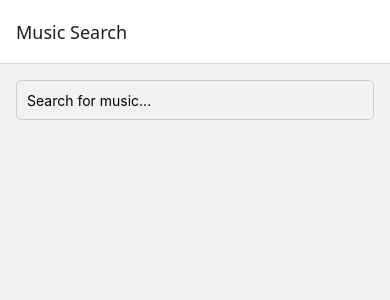
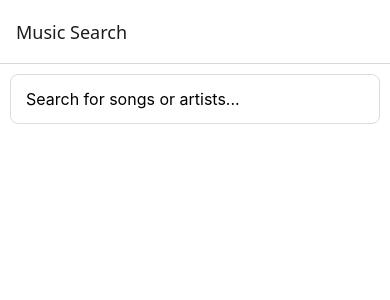
Before and after one commit to calanuzao/musicplayer, a React Native app: screen /Search in a window 390 px wide. Shown: the top 300 px of the page. Built offline with nearby package versions, Linux system fonts and the light colour scheme.

Commit message:
feat: implement music search with Spotify API integration

```diff
--- a/App.tsx
+++ b/App.tsx
@@ -4,13 +4,14 @@ import React from 'react';
 import { SafeAreaProvider } from 'react-native-safe-area-context';
 import { GestureHandlerRootView } from 'react-native-gesture-handler';
 import { NavigationContainer } from '@react-navigation/native';
-import { createStackNavigator } from '@react-navigation/stack';
-import SearchScreen from './src/screens/searchscreen';
-import DetailsScreen from './src/screens/detailscreen';
+import { createNativeStackNavigator } from '@react-navigation/native-stack';
+import SearchScreen from './src/screens/SearchScreen';
+import DetailsScreen from './src/screens/DetailsScreen';
+import { RootStackParamList } from './src/navigation/types';
 
-const Stack = createStackNavigator();
+const Stack = createNativeStackNavigator<RootStackParamList>();
 
-const App = () => {
+function App(): React.JSX.Element {
     return (
         <GestureHandlerRootView style={{ flex: 1 }}>
             <SafeAreaProvider>
@@ -35,6 +36,6 @@ const App = () => {
             </SafeAreaProvider>
         </GestureHandlerRootView>
     );
-};
+}
 
 export default App;
--- a/babel.config.js
+++ b/babel.config.js
@@ -1,3 +1,6 @@
 module.exports = {
   presets: ['module:@react-native/babel-preset'],
+  plugins: [
+    ['module:react-native-dotenv'],
+  ],
 };
--- a/package.json
+++ b/package.json
@@ -12,10 +12,13 @@
   "dependencies": {
     "@react-native-community/masked-view": "^0.1.11",
     "@react-navigation/native": "^7.0.14",
+    "@react-navigation/native-stack": "^7.2.0",
     "@react-navigation/stack": "^7.1.1",
     "axios": "^1.7.9",
+    "buffer": "^6.0.3",
     "react": "18.3.1",
     "react-native": "0.76.6",
+    "react-native-dotenv": "^3.4.11",
     "react-native-gesture-handler": "^2.22.0",
     "react-native-reanimated": "^3.6.1",
     "react-native-safe-area-context": "^4.14.1",
--- /dev/null
+++ b/src/navigation/types.ts
@@ -0,0 +1,11 @@
+// navigation types file
+
+import { Track } from '../types/music';
+import type { NativeStackScreenProps } from '@react-navigation/native-stack';
+
+export type RootStackParamList = {
+  Search: undefined;
+  Details: { track: Track };
+};
+
+export type RootStackScreenProps<T extends keyof RootStackParamList> = NativeStackScreenProps<RootStackParamList, T>;
--- a/src/screens/detailscreen.tsx
+++ b/src/screens/DetailsScreen.tsx
@@ -2,26 +2,30 @@
 import React from 'react';
 import { View, Text, Button, StyleSheet } from 'react-native';
 import Sound from 'react-native-sound';
-import { Track } from '../types/musictypes';
+import { RootStackScreenProps } from '../navigation/types';
 
-const DetailsScreen = ({ route }) => {
+const DetailsScreen: React.FC<RootStackScreenProps<'Details'>> = ({ route }) => {
     const { track } = route.params;
 
     const playPreview = () => {
-        const sound = new Sound(track.previewUrl, null, (error) => {
+        if (track.previewUrl) {
+            const sound = new Sound(track.previewUrl, '', (error) => {
                 if (error) {
                     console.log('Failed to load the sound', error);
                     return;
                 }
                 sound.play();
             });
+        }
     };
 
     return (
         <View style={styles.container}>
             <Text style={styles.trackName}>{track.name}</Text>
             <Text style={styles.artistName}>{track.artist}</Text>
+            {track.previewUrl && (
                 <Button title="Play Preview" onPress={playPreview} />
+            )}
         </View>
     );
 };
--- a/src/screens/searchscreen.tsx
+++ b/src/screens/searchscreen.tsx
@@ -1,45 +1,89 @@
-// implements the search screen with the search bar as well as results list
+// implements the search functionality with the search bar as well as results list
 // review code architecture
 
-import React, { useState, useEffect } from 'react';
-import { View, TextInput, FlatList, TouchableOpacity, StyleSheet } from 'react-native';
-import { searchMusic } from '../services/musicservice';
-import MusicCard from '../components/musiccard';
-import { Track } from '../types/musictypes';
+import React, { useState } from 'react';
+import {
+  View,
+  Text,
+  TextInput,
+  FlatList,
+  Image,
+  StyleSheet,
+  TouchableOpacity,
+  ActivityIndicator,
+} from 'react-native';
+import { RootStackScreenProps } from '../navigation/types';
+import { Track, SearchState } from '../types/music';
+import { searchTracks } from '../services/musicApi';
 
-const SearchScreen = ({ navigation }) => {
-    const [query, setQuery] = useState('');
-    const [results, setResults] = useState<Track[]>([]);
+const SearchScreen: React.FC<RootStackScreenProps<'Search'>> = ({ navigation }) => {
+  const [state, setState] = useState<SearchState>({
+    query: '',
+    results: [],
+    isLoading: false,
+  });
 
-    useEffect(() => {
-        const fetchData = async () => {
-            if (query) {
-                const data = await searchMusic(query);
-                setResults(data);
-            } else {
-                setResults([]);
+  const handleSearch = async (text: string) => {
+    setState(prev => ({ ...prev, query: text }));
+
+    if (text.trim().length === 0) {
+      setState(prev => ({ ...prev, results: [], isLoading: false }));
+      return;
+    }
+
+    setState(prev => ({ ...prev, isLoading: true }));
+    try {
+      const response = await searchTracks(text);
+      setState(prev => ({
+        ...prev,
+        results: response.tracks,
+        isLoading: false,
+        error: undefined,
+      }));
+    } catch (error) {
+      setState(prev => ({
+        ...prev,
+        results: [],
+        isLoading: false,
+        error: 'Failed to fetch results',
+      }));
     }
   };
-        fetchData();
-    }, [query]);
+
+  const renderItem = ({ item }: { item: Track }) => (
+    <TouchableOpacity
+      style={styles.trackItem}
+      onPress={() => navigation.navigate('Details', { track: item })}
+    >
+      <Image source={{ uri: item.albumArt }} style={styles.albumArt} />
+      <View style={styles.trackInfo}>
+        <Text style={styles.trackName}>{item.name}</Text>
+        <Text style={styles.artistName}>{item.artist}</Text>
+      </View>
+    </TouchableOpacity>
+  );
 
   return (
     <View style={styles.container}>
       <TextInput
-                style={styles.searchBar}
-                placeholder="Search for music..."
-                value={query}
-                onChangeText={setQuery}
+        style={styles.searchInput}
+        placeholder="Search for songs or artists..."
+        value={state.query}
+        onChangeText={handleSearch}
       />
+
+      {state.isLoading ? (
+        <ActivityIndicator size="large" style={styles.loader} />
+      ) : state.error ? (
+        <Text style={styles.error}>{state.error}</Text>
+      ) : (
         <FlatList
-                data={results}
-                renderItem={({ item }) => (
-                    <TouchableOpacity onPress={() => navigation.navigate('Details', { track: item })}>
-                        <MusicCard track={item} />
-                    </TouchableOpacity>
+          data={state.results}
+          renderItem={renderItem}
+          keyExtractor={(item) => item.id}
+          contentContainerStyle={styles.listContainer}
+        />
       )}
-                keyExtractor={(item) => item.id.toString()}
-            />
     </View>
   );
 };
@@ -47,15 +91,52 @@ const SearchScreen = ({ navigation }) => {
 const styles = StyleSheet.create({
   container: {
     flex: 1,
-        padding: 16,
+    backgroundColor: '#fff',
   },
-    searchBar: {
-        height: 40,
-        borderColor: '#ccc',
+  searchInput: {
+    height: 50,
     borderWidth: 1,
-        borderRadius: 5,
-        paddingHorizontal: 10,
-        marginBottom: 16,
+    borderColor: '#ddd',
+    borderRadius: 8,
+    paddingHorizontal: 15,
+    margin: 10,
+    fontSize: 16,
+  },
+  listContainer: {
+    padding: 10,
+  },
+  trackItem: {
+    flexDirection: 'row',
+    padding: 10,
+    borderBottomWidth: 1,
+    borderBottomColor: '#eee',
+    alignItems: 'center',
+  },
+  albumArt: {
+    width: 50,
+    height: 50,
+    borderRadius: 4,
+  },
+  trackInfo: {
+    marginLeft: 15,
+    flex: 1,
+  },
+  trackName: {
+    fontSize: 16,
+    fontWeight: '600',
+  },
+  artistName: {
+    fontSize: 14,
+    color: '#666',
+    marginTop: 4,
+  },
+  loader: {
+    marginTop: 20,
+  },
+  error: {
+    color: 'red',
+    textAlign: 'center',
+    marginTop: 20,
   },
 });
 
--- /dev/null
+++ b/src/services/musicApi.ts
@@ -0,0 +1,83 @@
+// api service to handle spotify api calls
+
+import { Track, SearchResponse } from '../types/music';
+import { SPOTIFY_CLIENT_ID, SPOTIFY_CLIENT_SECRET } from '@env';
+import { Buffer } from 'buffer';
+
+const SPOTIFY_API_URL = 'https://api.spotify.com/v1';
+const SPOTIFY_ACCOUNTS_URL = 'https://accounts.spotify.com/api/token';
+
+let accessToken: string | null = null;
+let tokenExpirationTime: number | null = null;
+
+const getAccessToken = async (): Promise<string> => {
+  // Check if we have a valid token
+  if (accessToken && tokenExpirationTime && Date.now() < tokenExpirationTime) {
+    return accessToken;
+  }
+
+  try {
+    const response = await fetch(SPOTIFY_ACCOUNTS_URL, {
+      method: 'POST',
+      headers: {
+        'Content-Type': 'application/x-www-form-urlencoded',
+        Authorization: 'Basic ' + Buffer.from(SPOTIFY_CLIENT_ID + ':' + SPOTIFY_CLIENT_SECRET).toString('base64'),
+      },
+      body: 'grant_type=client_credentials',
+    });
+
+    if (!response.ok) {
+      throw new Error('Failed to get access token');
+    }
+
+    const data = await response.json();
+    const newToken = data.access_token;
+    if (!newToken) {
+      throw new Error('No access token received');
+    }
+
+    accessToken = newToken;
+    // Set expiration time 5 minutes before actual expiration to be safe
+    tokenExpirationTime = Date.now() + (data.expires_in - 300) * 1000;
+
+    return newToken;
+  } catch (error) {
+    console.error('Authentication error:', error);
+    throw new Error('Failed to authenticate with Spotify');
+  }
+};
+
+export const searchTracks = async (query: string): Promise<SearchResponse> => {
+  try {
+    const token = await getAccessToken();
+    const response = await fetch(
+      `${SPOTIFY_API_URL}/search?q=${encodeURIComponent(query)}&type=track&limit=20`,
+      {
+        headers: {
+          Authorization: `Bearer ${token}`,
+        },
+      }
+    );
+
+    if (!response.ok) {
+      throw new Error('Failed to fetch tracks');
+    }
+
+    const data = await response.json();
+
+    return {
+      tracks: data.tracks.items.map((item: any) => ({
+        id: item.id,
+        name: item.name,
+        artist: item.artists[0].name,
+        album: item.album.name,
+        albumArt: item.album.images[0]?.url || '',
+        previewUrl: item.preview_url,
+      })),
+      total: data.tracks.total,
+    };
+  } catch (error) {
+    console.error('Search error:', error);
+    throw error;
+  }
+};
--- /dev/null
+++ b/src/types/env.d.ts
@@ -0,0 +1,4 @@
+declare module '@env' {
+  export const SPOTIFY_CLIENT_ID: string;
+  export const SPOTIFY_CLIENT_SECRET: string;
+}
--- /dev/null
+++ b/src/types/music.ts
@@ -0,0 +1,21 @@
+// deines typescript interface and sets up the api integration
+export interface Track {
+  id: string;
+  name: string;
+  artist: string;
+  album: string;
+  albumArt: string;
+  previewUrl?: string;
+}
+
+export interface SearchResponse {
+  tracks: Track[];
+  total: number;
+}
+
+export interface SearchState {
+  query: string;
+  results: Track[];
+  isLoading: boolean;
+  error?: string;
+}
```
Also changed, not shown: 3 other files (tests, documents, lock files or other folders). Lines whose indentation alone changed are shown as unchanged.
